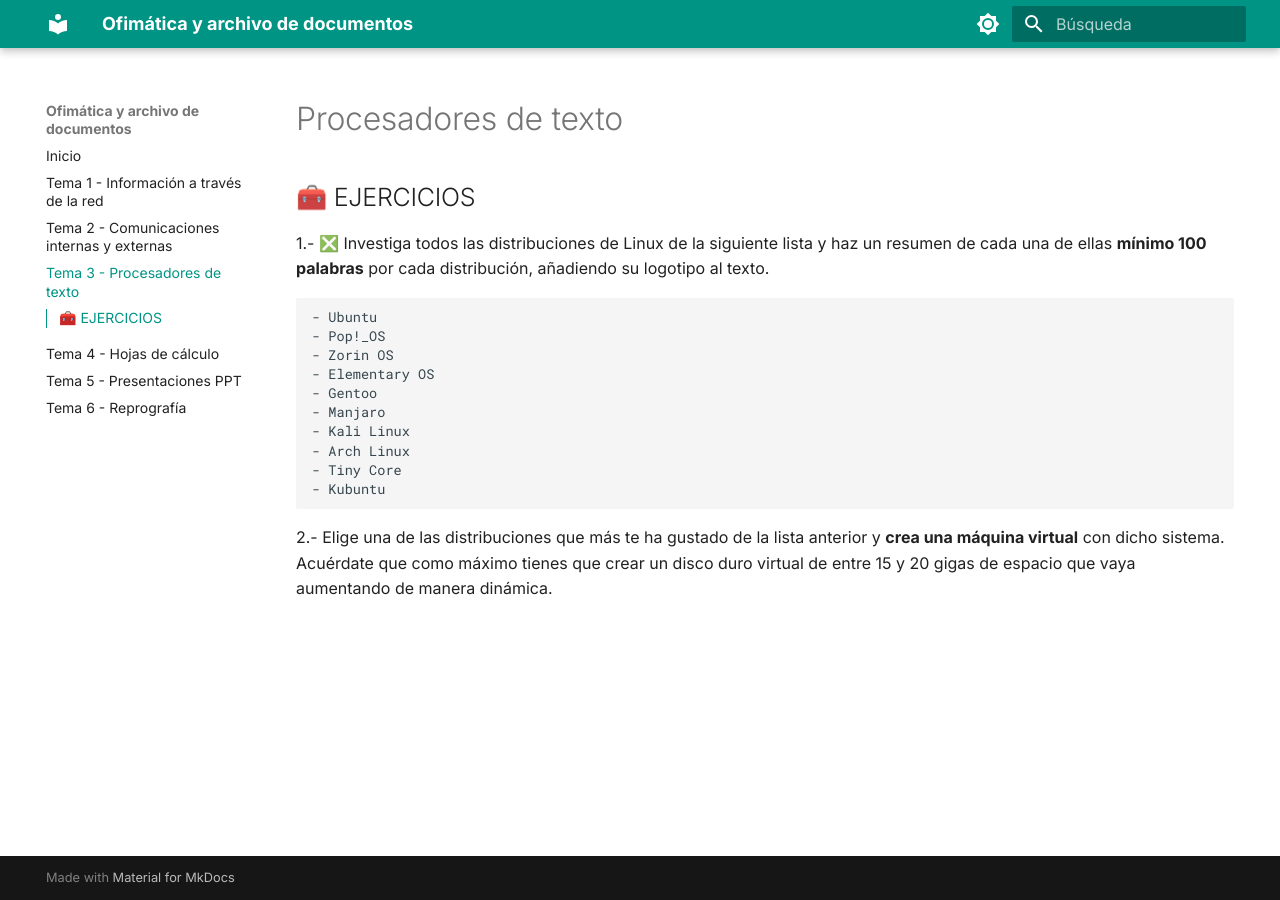
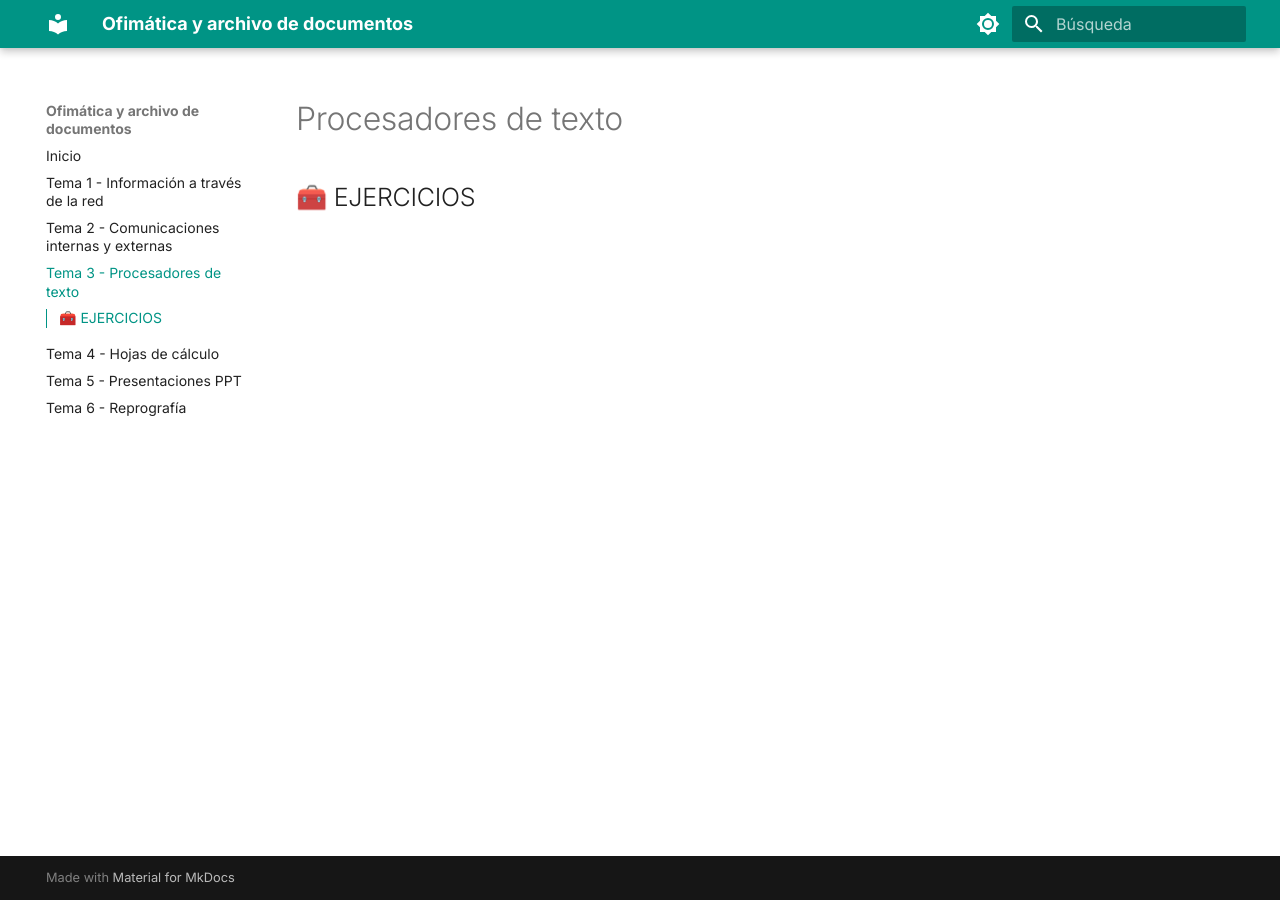
Before and after one commit to lalemanf/ofimatica, an MkDocs documentation site: the page built from docs/03-procesadores.md, in a window 1280 px wide. Built offline with MkDocs 1.6.1 and Material for MkDocs 9.7.7, drawn with Linux system fonts in a browser that asks for light colours.

Commit message:
nuevo contenido

```diff
--- a/docs/03-procesadores.md
+++ b/docs/03-procesadores.md
@@ -2,18 +2,3 @@
 
 
 ## 🧰 EJERCICIOS
-
-1.- ❎ Investiga todos las distribuciones de Linux de la siguiente lista y haz un resumen de cada una de ellas **mínimo 100 palabras** por cada distribución, añadiendo su logotipo al texto.
-
-    - Ubuntu
-    - Pop!_OS
-    - Zorin OS
-    - Elementary OS
-    - Gentoo
-    - Manjaro
-    - Kali Linux
-    - Arch Linux
-    - Tiny Core
-    - Kubuntu
-
-2.- Elige una de las distribuciones que más te ha gustado de la lista anterior y **crea una máquina virtual** con dicho sistema. Acuérdate que como máximo tienes que crear un disco duro virtual de entre 15 y 20 gigas de espacio que vaya aumentando de manera dinámica.
```
Also changed, not shown: site/03-procesadores/index.html, site/search/search_index.json, 1 other file.
